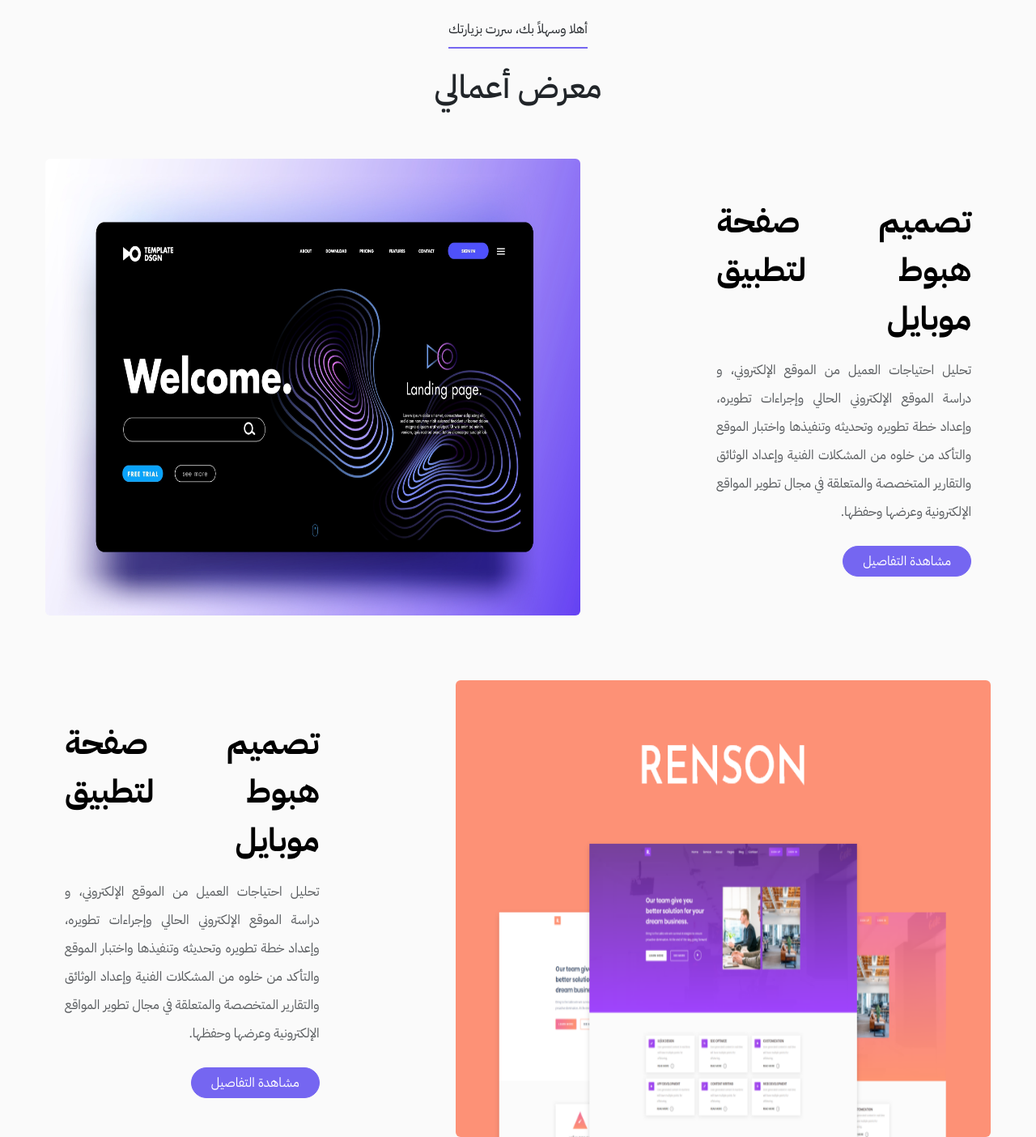
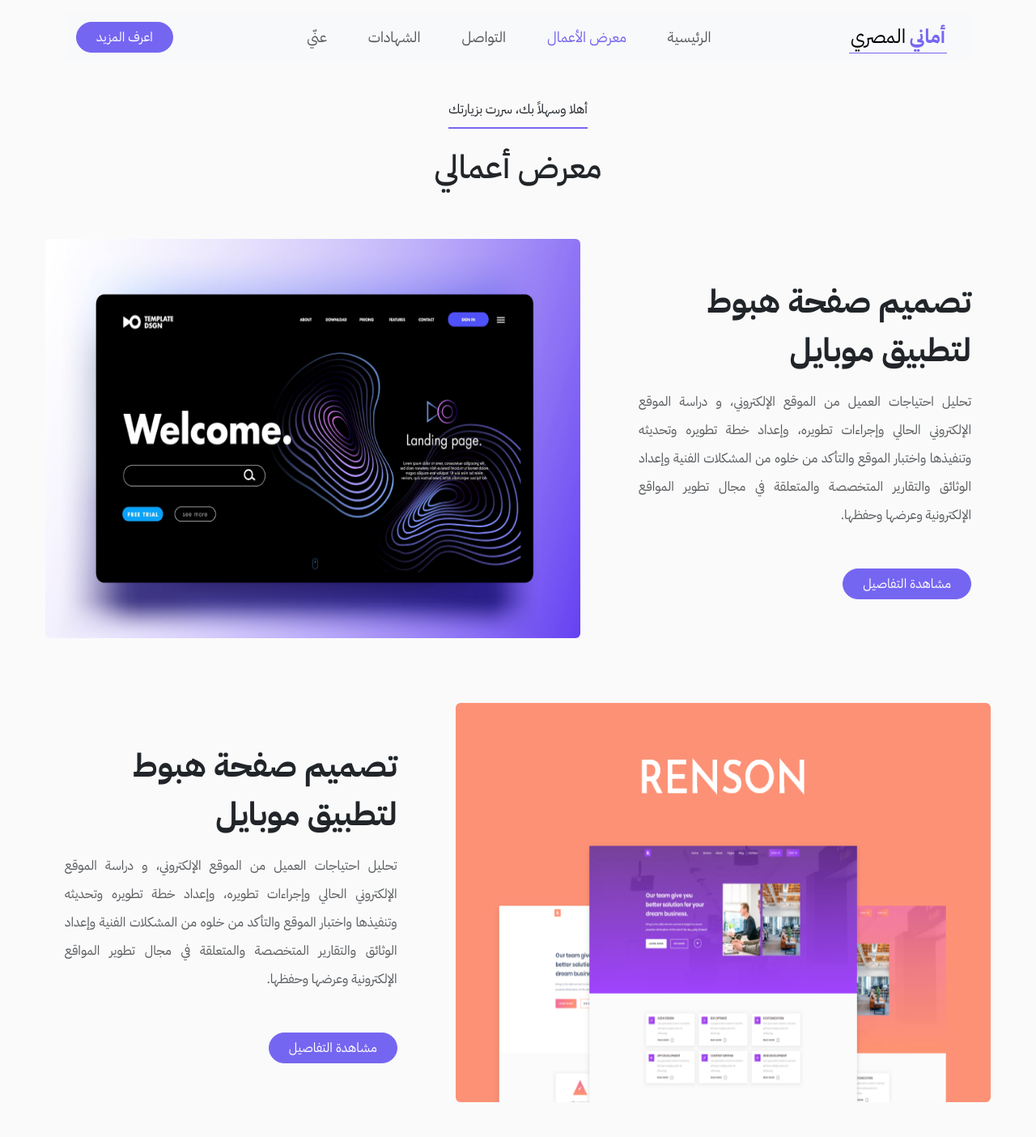
Before and after one commit to amanimasri/portfolio, a plain HTML site: page myportfolio.html in a window 1280 px wide. Shown: the top 1404 px of the page at 81% size. Drawn offline with nearby package versions, Linux system fonts and the light colour scheme.

Commit message:
Update myportfolio.html

```diff
--- a/myportfolio.html
+++ b/myportfolio.html
@@ -11,8 +11,42 @@
     <link rel="stylesheet" href="style.css">
 </head>
 <body>
+    <!-------------------- Header Start ----------------------->
+    <header class="container mt-3">
+        <nav class="navbar navbar-expand-lg bg-body-tertiary">
+            <div class="container-fluid">
+                <a class="navbar-brand" href="index.html"><span id="my-name">أماني</span> <span>المصري</span> </a>
+                <button class="navbar-toggler" type="button" data-bs-toggle="collapse"
+                    data-bs-target="#navbarSupportedContent" aria-controls="navbarSupportedContent"
+                    aria-expanded="false" aria-label="Toggle navigation">
+                    <span class="navbar-toggler-icon"></span>
+                </button>
+                <div class="collapse navbar-collapse" id="navbarSupportedContent">
+                    <ul class="navbar-nav m-auto mb-2 mb-lg-0">
+                        <li class="nav-item">
+                            <a class="nav-link" aria-current="page" href="index.html">الرئيسية</a>
+                        </li>
+                        <li class="nav-item">
+                            <a class="nav-link active" href="myportfolio.html">معرض الأعمال </a>
+                        </li>
+                        <li class="nav-item">
+                            <a class="nav-link " href="contact.html">التواصل</a>
+                        </li>
+                        <li class="nav-item">
+                            <a class="nav-link " href="#"> الشهادات</a>
+                        </li>
+                        <li class="nav-item">
+                            <a class="nav-link " href="#">عنّي</a>
+                        </li>
+                    </ul>
+                    <button class="btn btn-success btn-more pe-4 ps-4" type="submit">اعرف المزيد</button>
+                </div>
+            </div>
+        </nav>
+    </header>
+    <main>
     <div class="text-center">
-        <p class="welcome mt-4"> أهلا وسهلاً بك، سررت بزيارتك</p>
+        <p class="welcome mt-5"> أهلا وسهلاً بك، سررت بزيارتك</p>
     </div>
 
     <div class="text-center">
@@ -20,9 +54,9 @@
     </div>
 
     <div class="row justify-content-center m-3 p-3 gx-5 mb-5">
-        <div class="col-lg-5 p-5 pad-sec-left">
-            <h1 class="fw-bold lh-base text-body-emphasis mb-3 port-title">تصميم صفحة هبوط لتطبيق موبايل </h1>
-            <p class="text-muted description mb-4"> تحليل احتياجات العميل من الموقع الإلكتروني، و دراسة الموقع الإلكتروني الحالي وإجراءات تطويره،
+        <div class="col-lg-5 p-5 desc-text">
+            <h1 class="fw-bold lh-base mb-3">تصميم صفحة هبوط لتطبيق موبايل </h1>
+            <p class="text-muted description mb-5"> تحليل احتياجات العميل من الموقع الإلكتروني، و دراسة الموقع الإلكتروني الحالي وإجراءات تطويره،
                 وإعداد خطة تطويره وتحديثه وتنفيذها واختبار الموقع والتأكد من خلوه من المشكلات الفنية وإعداد
                 الوثائق والتقارير المتخصصة والمتعلقة في مجال تطوير المواقع الإلكترونية وعرضها وحفظها.</p>
             <button class="btn btn-success btn-more pe-4 ps-4" type="submit">مشاهدة التفاصيل </button>
@@ -36,38 +70,36 @@
 
 
     <div class="row justify-content-center m-3 p-3 gx-5 mb-5">
-        <div class="col ">
+        <div class="col">
             <img src="images/work2.jpg" width="100%" height="100%" class="rounded">
           </div>
-        <div class="col-lg-5 p-5 pad-sec-right">
-            <h1 class="fw-bold lh-base text-body-emphasis mb-3 port-title">تصميم صفحة هبوط لتطبيق موبايل </h1>
-            <p class="text-muted description mb-4"> تحليل احتياجات العميل من الموقع الإلكتروني، و دراسة الموقع الإلكتروني الحالي وإجراءات تطويره،
+          <div class="col-lg-5 p-5 desc-text-right">
+            <h1 class="fw-bold lh-base mb-3">تصميم صفحة هبوط لتطبيق موبايل </h1>
+            <p class="text-muted description mb-5"> تحليل احتياجات العميل من الموقع الإلكتروني، و دراسة الموقع الإلكتروني الحالي وإجراءات تطويره،
                 وإعداد خطة تطويره وتحديثه وتنفيذها واختبار الموقع والتأكد من خلوه من المشكلات الفنية وإعداد
                 الوثائق والتقارير المتخصصة والمتعلقة في مجال تطوير المواقع الإلكترونية وعرضها وحفظها.</p>
             <button class="btn btn-success btn-more pe-4 ps-4" type="submit">مشاهدة التفاصيل </button>
-
         </div>
 
     </div>
 
 
     <div class="row justify-content-center m-3 p-3 gx-5 mb-5">
-        <div class="col-lg-5 p-5  pad-sec-left">
-            <h1 class="fw-bold lh-base text-body-emphasis mb-3 port-title">تصميم صفحة هبوط لتطبيق موبايل </h1>
-            <p class="text-muted description mb-4"> تحليل احتياجات العميل من الموقع الإلكتروني، و دراسة الموقع الإلكتروني الحالي وإجراءات تطويره،
+        <div class="col-lg-5 p-5 desc-text">
+            <h1 class="fw-bold lh-base mb-3">تصميم صفحة هبوط لتطبيق موبايل </h1>
+            <p class="text-muted description mb-5"> تحليل احتياجات العميل من الموقع الإلكتروني، و دراسة الموقع الإلكتروني الحالي وإجراءات تطويره،
                 وإعداد خطة تطويره وتحديثه وتنفيذها واختبار الموقع والتأكد من خلوه من المشكلات الفنية وإعداد
                 الوثائق والتقارير المتخصصة والمتعلقة في مجال تطوير المواقع الإلكترونية وعرضها وحفظها.</p>
             <button class="btn btn-success btn-more pe-4 ps-4" type="submit">مشاهدة التفاصيل </button>
-
         </div>
         <div class="col">
           <img src="images/work1.jpg" width="100%" height="100%" class="rounded">
         </div>
     </div>
-
-    <footer class="text-center mt-5 mb-2">
-        <a href="index.html" title="Back to Home"><i class="bi bi-house-fill"></i></a>
-    </footer>
+</main>
+<footer class="text-center mt-5 mb-4">
+    <a href="mailto:amani.masri@gmail.com" class="text-decoration-none">Developed by Eng.Amani AL Masri &copy; 2023</a>
+</footer>
 
     <script src="https://cdn.jsdelivr.net/npm/bootstrap@5.3.2/dist/js/bootstrap.bundle.min.js"
     integrity="sha384-C6RzsynM9kWDrMNeT87bh95OGNyZPhcTNXj1NW7RuBCsyN/o0jlpcV8Qyq46cDfL"
```
